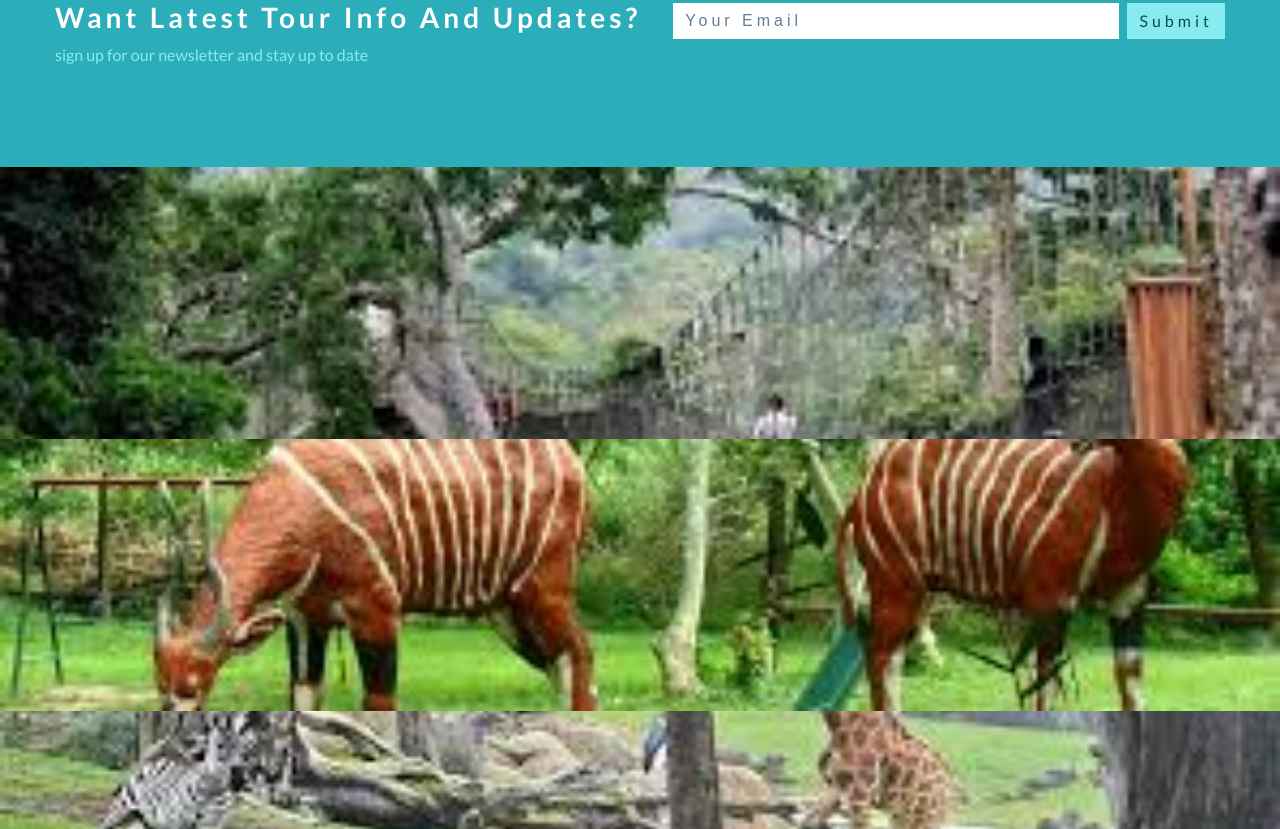
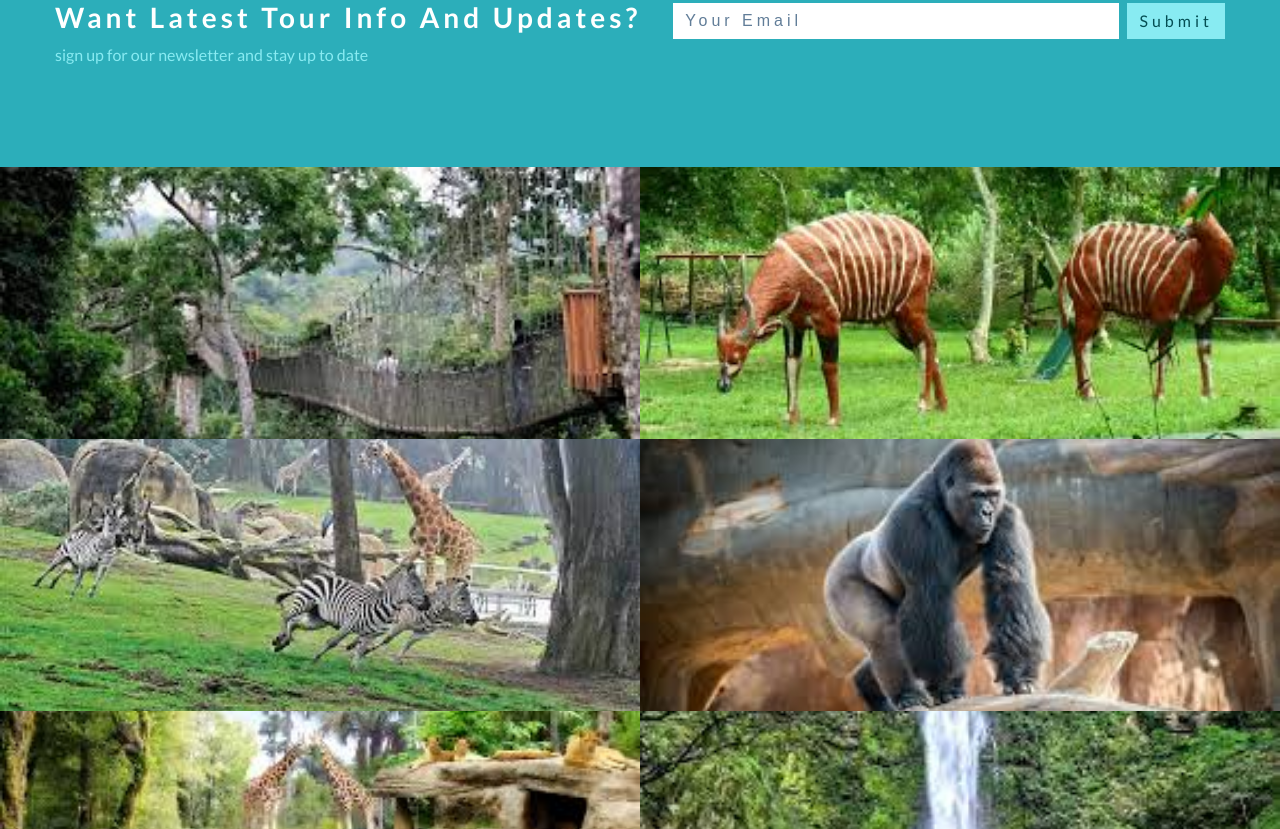
Before and after one commit to jamesAlhassan/MoleTour, a plain HTML site: page index.html in a window 1280 px wide. Shown: the part 2811-3640 px from the top of the page. Drawn offline with Linux system fonts and the light colour scheme.

Commit message:
Add  gallery Css/ two-colum layout

```diff
--- a/css/styles.css
+++ b/css/styles.css
@@ -501,6 +501,15 @@ Gallery
 .gallery-img-container:hover .gallery-img {
   opacity: 0.7;
 }
+@media screen and (min-width: 768px) {
+  .gallery-center {
+    display: flex;
+    flex-wrap: wrap;
+  }
+  .gallery-img-container {
+    flex: 0 0 50%;
+  }
+}
 /*
 ===============
 Footer
```
